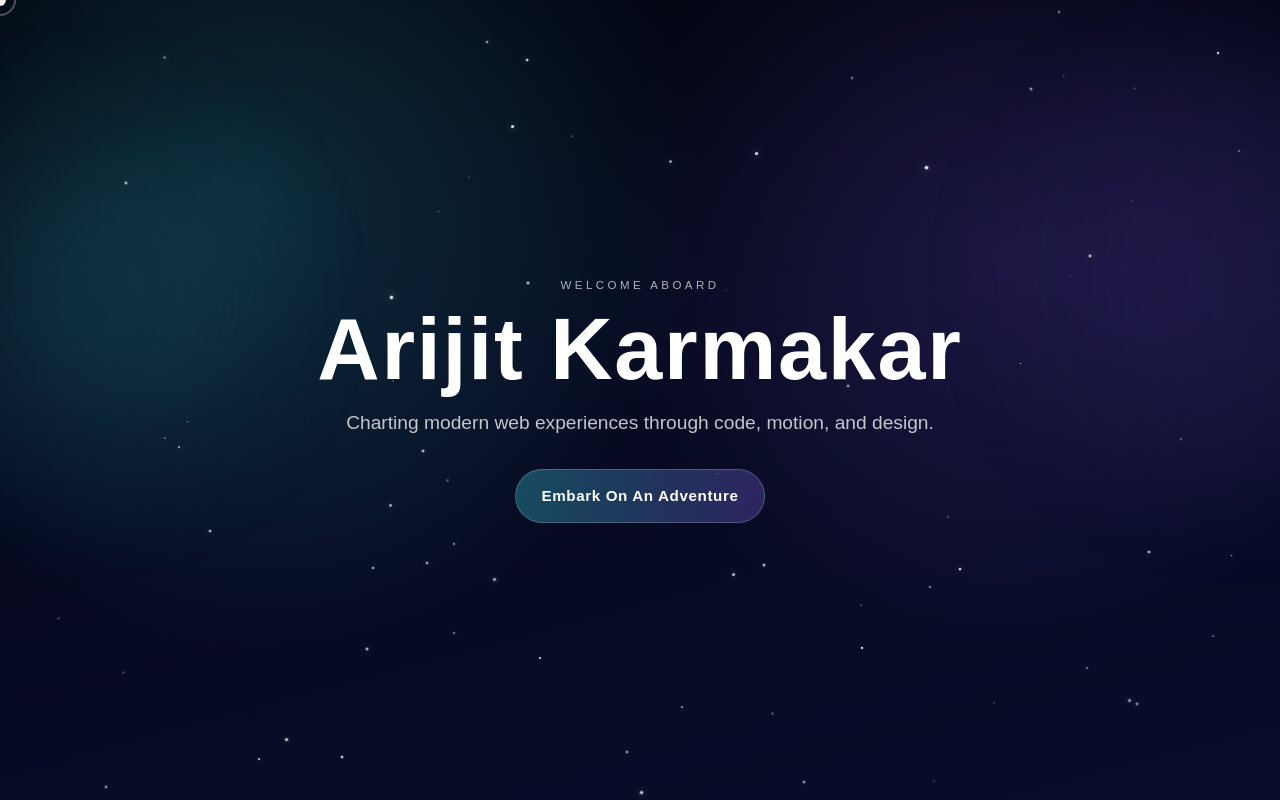
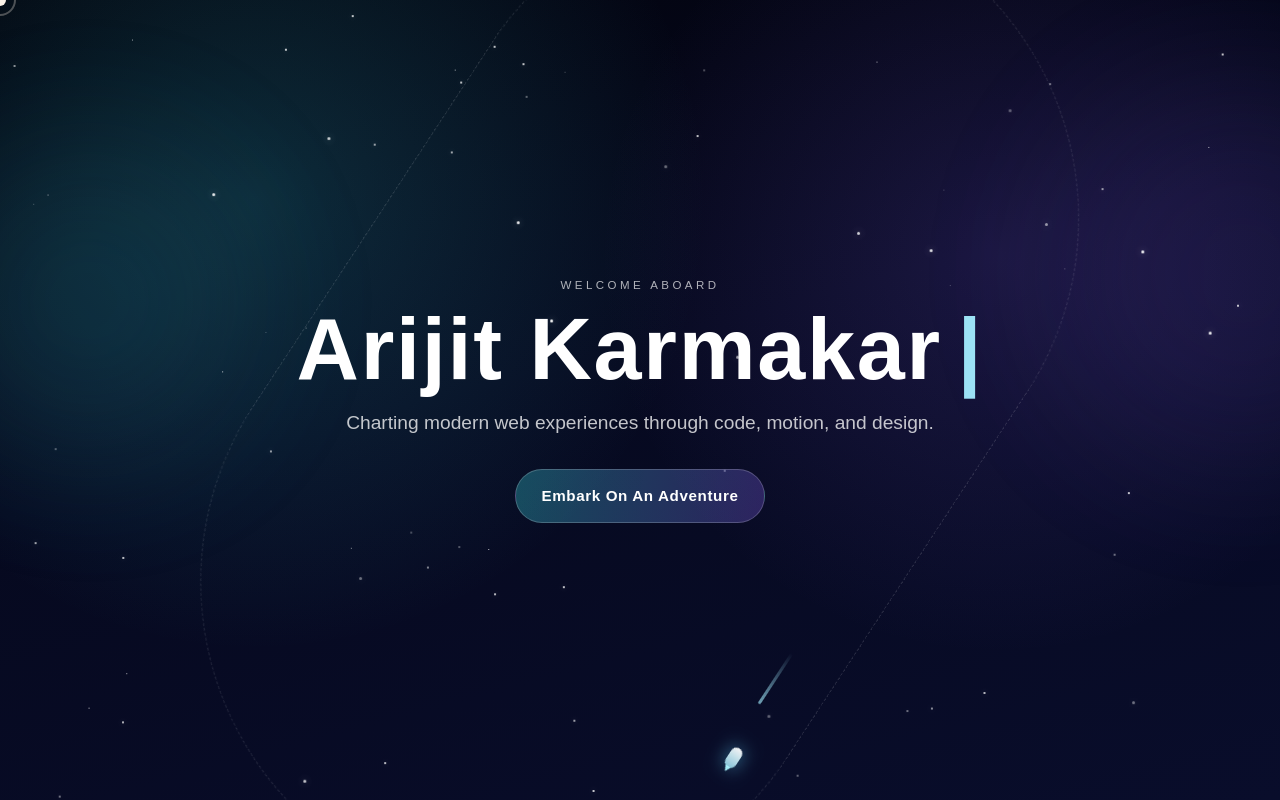
Before and after one commit to Arijit2175/Personal-Portfolio, a React (Vite) app: page / in a window 1280 px wide. Built offline with nearby package versions, Linux system fonts and the light colour scheme; no server answers; a web font is replaced by a local one.

Commit message:
made changes for better look

```diff
--- a/src/index.css
+++ b/src/index.css
@@ -194,9 +194,53 @@ body {
   border-radius: 9999px;
   background: #ffffff;
   box-shadow: 0 0 8px rgba(255, 255, 255, 0.7);
-  animation-name: twinkle;
+  animation-name: twinkle, star-float;
   animation-iteration-count: infinite;
   animation-timing-function: ease-in-out;
+}
+
+.landing-ship-orbit {
+  position: absolute;
+  inset: 10% 8%;
+  z-index: 1;
+  border-radius: 9999px;
+  border: 1px dashed rgba(255, 255, 255, 0.12);
+  pointer-events: none;
+  animation: ship-orbit 16s linear infinite;
+}
+
+.landing-ship {
+  position: absolute;
+  top: 6%;
+  left: 72%;
+  width: 22px;
+  height: 12px;
+  border-radius: 9999px;
+  background: linear-gradient(90deg, rgba(255, 255, 255, 0.95), rgba(163, 237, 255, 0.82));
+  box-shadow: 0 0 18px rgba(97, 215, 255, 0.6);
+}
+
+.landing-ship::before {
+  content: "";
+  position: absolute;
+  top: 3px;
+  right: -5px;
+  width: 0;
+  height: 0;
+  border-top: 3px solid transparent;
+  border-bottom: 3px solid transparent;
+  border-left: 6px solid rgba(173, 246, 255, 0.95);
+}
+
+.landing-ship-trail {
+  position: absolute;
+  top: 8%;
+  left: 62%;
+  width: 60px;
+  height: 3px;
+  border-radius: 9999px;
+  background: linear-gradient(90deg, rgba(163, 237, 255, 0), rgba(163, 237, 255, 0.65));
+  filter: blur(0.7px);
 }
 
 .landing-content {
@@ -224,6 +268,13 @@ body {
   font-weight: 800;
   letter-spacing: 0.02em;
   text-wrap: balance;
+}
+
+.landing-caret {
+  display: inline-block;
+  margin-left: 0.18em;
+  color: rgba(163, 237, 255, 0.95);
+  animation: caret-blink 1s steps(1, end) infinite;
 }
 
 .landing-subtitle {
@@ -262,6 +313,16 @@ body {
   }
 }
 
+@keyframes star-float {
+  0%,
+  100% {
+    transform: translate3d(0, 0, 0);
+  }
+  50% {
+    transform: translate3d(var(--star-dx, 8px), var(--star-dy, -8px), 0);
+  }
+}
+
 @keyframes drift {
   0%,
   100% {
@@ -271,3 +332,30 @@ body {
     transform: translate3d(20px, -20px, 0);
   }
 }
+
+@keyframes ship-orbit {
+  0% {
+    transform: rotate(0deg);
+  }
+  100% {
+    transform: rotate(360deg);
+  }
+}
+
+@keyframes caret-blink {
+  0%,
+  49% {
+    opacity: 1;
+  }
+  50%,
+  100% {
+    opacity: 0;
+  }
+}
+
+@media (max-width: 768px) {
+  .landing-ship-orbit {
+    inset: 13% 5%;
+    opacity: 0.6;
+  }
+}
--- a/src/sections/Landing.jsx
+++ b/src/sections/Landing.jsx
@@ -1,9 +1,25 @@
-import { useMemo } from "react";
+import { useEffect, useMemo, useState } from "react";
 import { motion } from "motion/react";
 
 const STAR_COUNT = 70;
+const FULL_NAME = "Arijit Karmakar";
 
 const Landing = ({ onEnter }) => {
+  const [typedName, setTypedName] = useState("");
+
+  useEffect(() => {
+    let charIndex = 0;
+    const typeTimer = window.setInterval(() => {
+      charIndex += 1;
+      setTypedName(FULL_NAME.slice(0, charIndex));
+      if (charIndex >= FULL_NAME.length) {
+        window.clearInterval(typeTimer);
+      }
+    }, 95);
+
+    return () => window.clearInterval(typeTimer);
+  }, []);
+
   const stars = useMemo(
     () =>
       Array.from({ length: STAR_COUNT }, (_, index) => ({
@@ -12,8 +28,11 @@ const Landing = ({ onEnter }) => {
         top: `${Math.random() * 100}%`,
         size: 1 + Math.random() * 2,
         delay: Math.random() * 4,
-        duration: 3 + Math.random() * 4,
+        twinkleDuration: 2 + Math.random() * 4,
+        driftDuration: 10 + Math.random() * 12,
         opacity: 0.3 + Math.random() * 0.7,
+        driftX: `${(Math.random() * 26 - 13).toFixed(2)}px`,
+        driftY: `${(Math.random() * 26 - 13).toFixed(2)}px`,
       })),
     []
   );
@@ -22,6 +41,11 @@ const Landing = ({ onEnter }) => {
     <section className="landing-root">
       <div className="landing-nebula landing-nebula-left" />
       <div className="landing-nebula landing-nebula-right" />
+
+      <div className="landing-ship-orbit" aria-hidden="true">
+        <div className="landing-ship-trail" />
+        <div className="landing-ship" />
+      </div>
 
       <div className="landing-stars" aria-hidden="true">
         {stars.map((star) => (
@@ -33,9 +57,11 @@ const Landing = ({ onEnter }) => {
               top: star.top,
               width: `${star.size}px`,
               height: `${star.size}px`,
-              animationDelay: `${star.delay}s`,
-              animationDuration: `${star.duration}s`,
+              animationDelay: `${star.delay}s, ${star.delay / 2}s`,
+              animationDuration: `${star.twinkleDuration}s, ${star.driftDuration}s`,
               opacity: star.opacity,
+              "--star-dx": star.driftX,
+              "--star-dy": star.driftY,
             }}
           />
         ))}
@@ -60,9 +86,12 @@ const Landing = ({ onEnter }) => {
           className="landing-title"
           initial={{ opacity: 0, y: 14 }}
           animate={{ opacity: 1, y: 0 }}
-          transition={{ duration: 0.9, delay: 0.3 }}
+          transition={{ duration: 0.9, delay: 0.22 }}
         >
-          Arijit Karmakar
+          <span>{typedName}</span>
+          <span className="landing-caret" aria-hidden="true">
+            |
+          </span>
         </motion.h1>
 
         <motion.p
```
